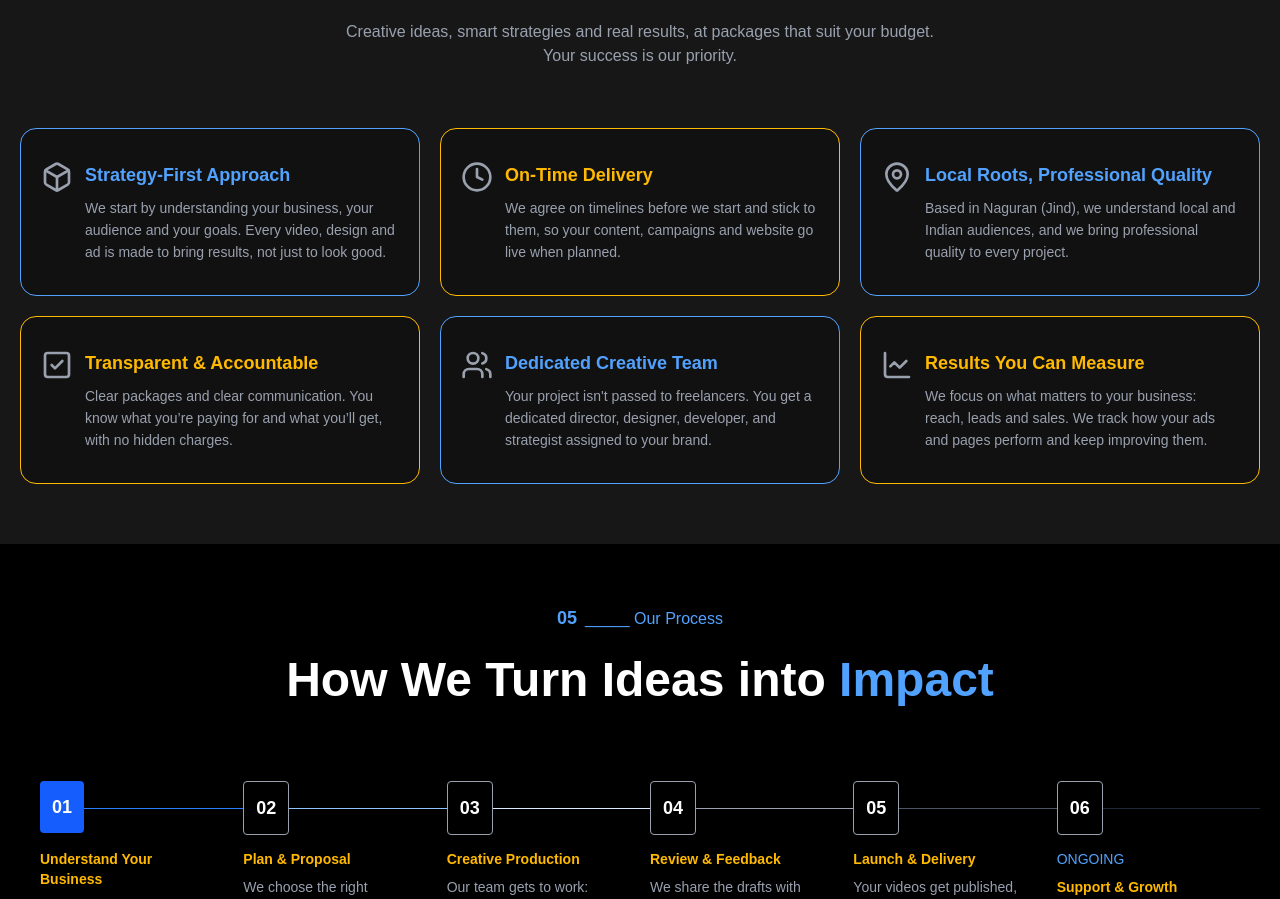
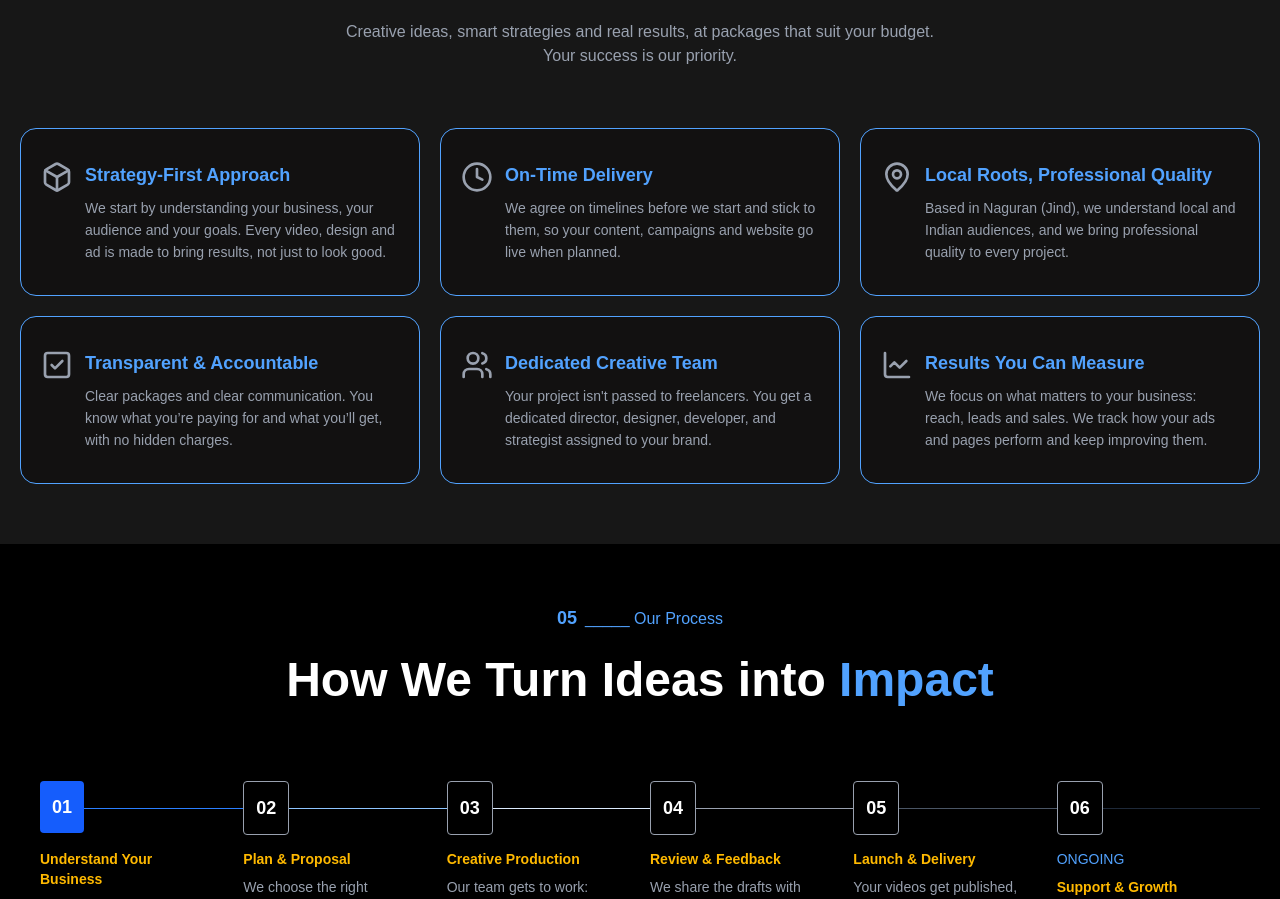
Before and after one commit to sahil6674/empire-x-grow, a Next.js app: page / in a window 1280 px wide. Shown: the part 5010-5909 px from the top of the page. Built offline with nearby package versions, Linux system fonts and the light colour scheme.

Commit message:
colouring changed of why choose us in process.tsx

```diff
--- a/app/_components/sections/Process.tsx
+++ b/app/_components/sections/Process.tsx
@@ -27,10 +27,10 @@ const Process = () => {
                         </div>
                     </div>
 
-                    <div className='group flex items-start gap-3 border rounded-2xl border-amber-400 bg-[#121111] hover:border-blue-400 hover:-translate-y-1 transition-all duration-300 px-5 py-8'>
+                    <div className='group flex items-start gap-3 border rounded-2xl border-blue-400 bg-[#121111] hover:border-amber-400 hover:-translate-y-1 transition-all duration-300 px-5 py-8'>
                         <Clock className='size-8 shrink-0 text-gray-400 group-hover:text-white' />
                         <div className='flex flex-col gap-2'>
-                            <h5 className='text-lg font-semibold text-amber-400 group-hover:text-blue-400'>On-Time Delivery</h5>
+                            <h5 className='text-lg font-semibold text-blue-400 group-hover:text-amber-400'>On-Time Delivery</h5>
                             <h6 className='text-sm leading-5.5 text-gray-400 group-hover:text-white'>We agree on timelines before we start and stick to them, so your content, campaigns and website go live when planned.</h6>
                         </div>
                     </div>
@@ -43,10 +43,10 @@ const Process = () => {
                         </div>
                     </div>
 
-                    <div className='group flex items-start gap-3 border rounded-2xl border-amber-400 bg-[#121111] hover:border-blue-400 hover:-translate-y-1 transition-all duration-300 px-5 py-8'>
+                    <div className='group flex items-start gap-3 border rounded-2xl border-blue-400 bg-[#121111] hover:border-amber-400 hover:-translate-y-1 transition-all duration-300 px-5 py-8'>
                         <SquareCheck className='size-8 shrink-0 text-gray-400 group-hover:text-white' />
                         <div className='flex flex-col gap-2'>
-                            <h5 className='text-lg font-semibold text-amber-400 group-hover:text-blue-400'>Transparent & Accountable</h5>
+                            <h5 className='text-lg font-semibold text-blue-400 group-hover:text-amber-400'>Transparent & Accountable</h5>
                             <h6 className='text-sm leading-5.5 text-gray-400 group-hover:text-white'>Clear packages and clear communication. You know what you’re paying for and what you’ll get, with no hidden charges.</h6>
                         </div>
                     </div>
@@ -59,10 +59,10 @@ const Process = () => {
                         </div>
                     </div>
 
-                    <div className='group flex items-start gap-3 border rounded-2xl border-amber-400 bg-[#121111] hover:border-blue-400 hover:-translate-y-1 transition-all duration-300 px-5 py-8'>
+                    <div className='group flex items-start gap-3 border rounded-2xl border-blue-400 bg-[#121111] hover:border-amber-400 hover:-translate-y-1 transition-all duration-300 px-5 py-8'>
                         <ChartLine className='size-8 shrink-0 text-gray-400 group-hover:text-white' />
                         <div className='flex flex-col gap-2'>
-                            <h5 className='text-lg font-semibold text-amber-400 group-hover:text-blue-400'>Results You Can Measure</h5>
+                            <h5 className='text-lg font-semibold text-blue-400 group-hover:text-amber-400'>Results You Can Measure</h5>
                             <h6 className='text-sm leading-5.5 text-gray-400 group-hover:text-white'>We focus on what matters to your business: reach, leads and sales. We track how your ads and pages perform and keep improving them.</h6>
                         </div>
                     </div>
```
